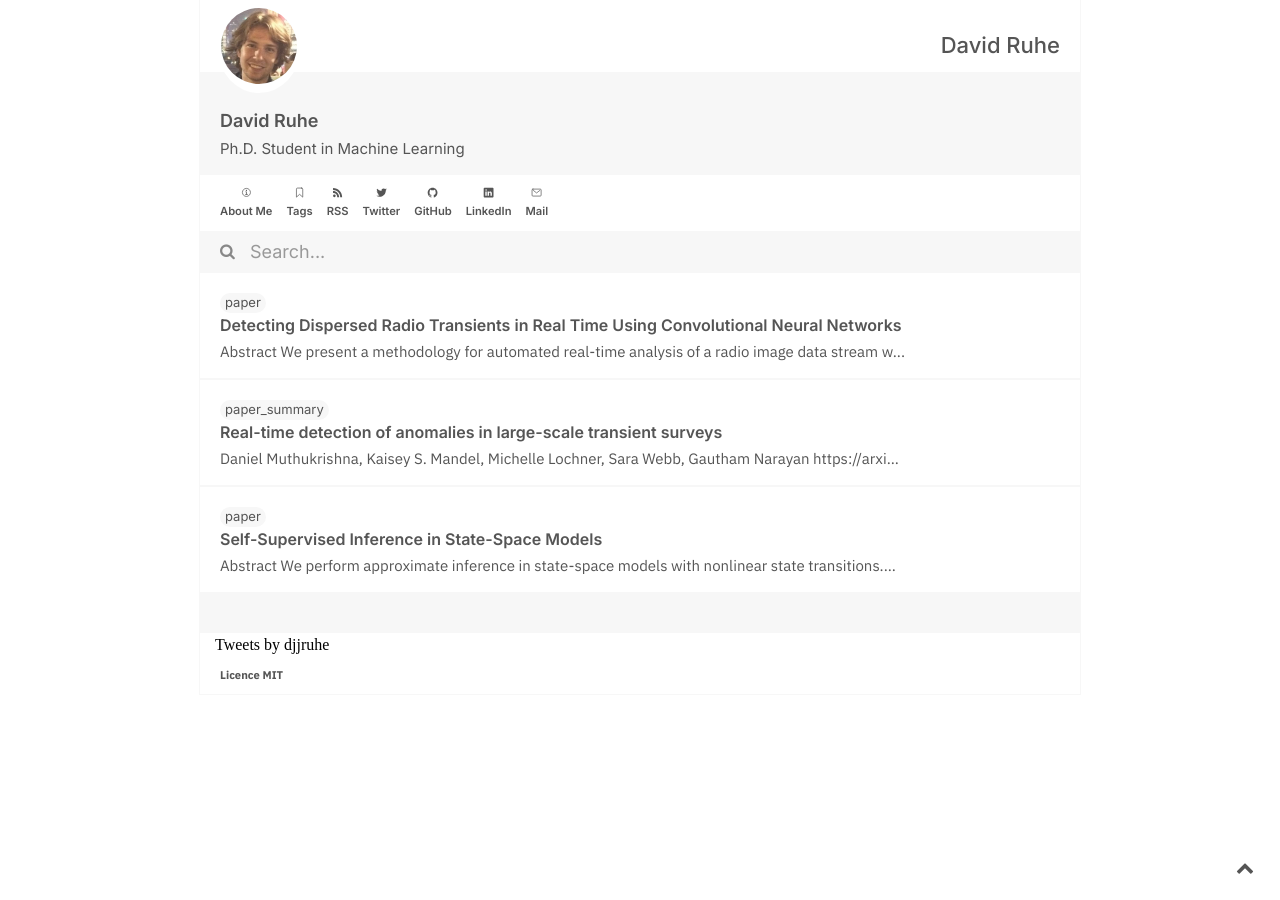
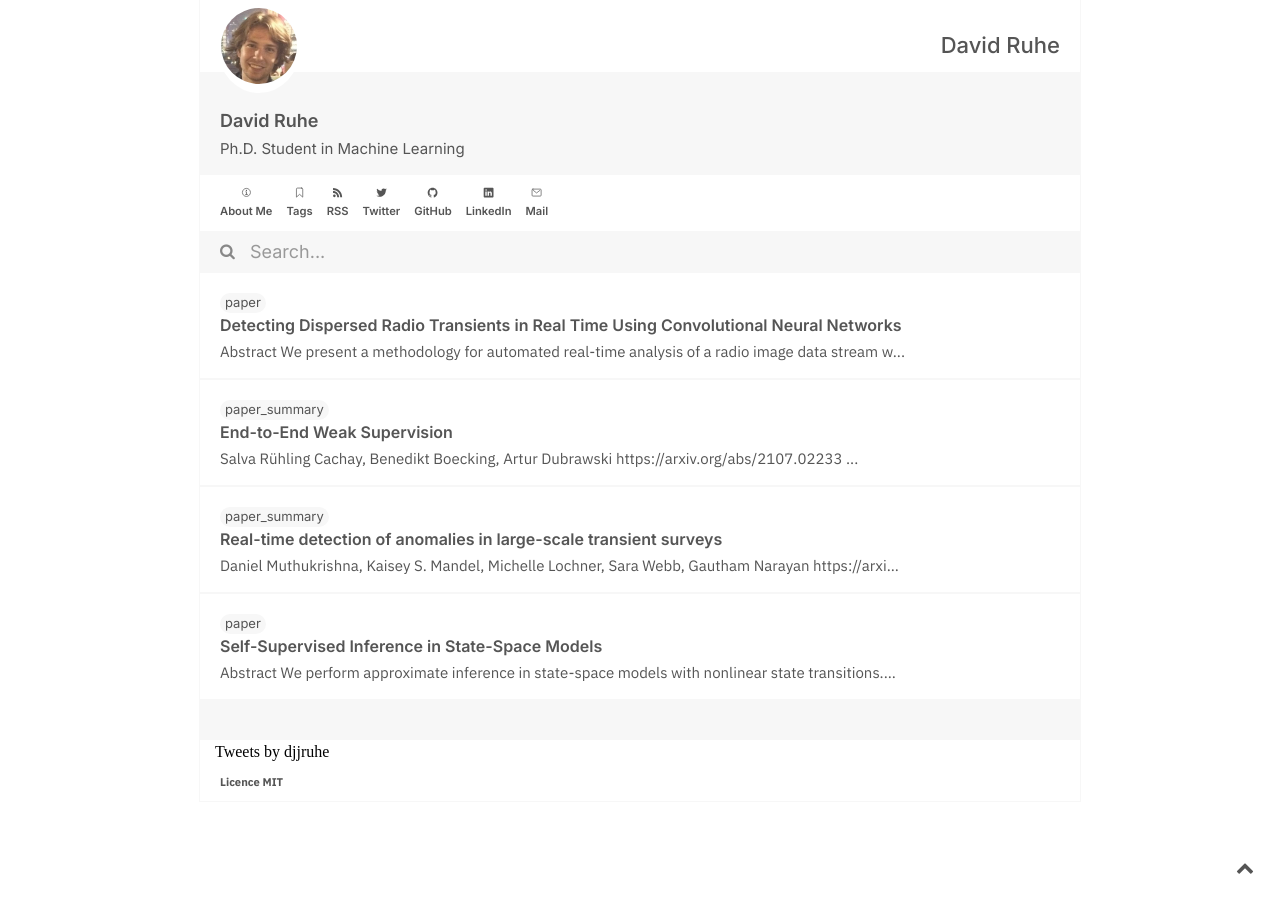
Before and after one commit to DavidRuhe/DavidRuhe.github.io, a Jekyll site: the page built from index.md, in a window 1280 px wide. Built offline with Jekyll 4.4.1, drawn with Linux system fonts in a browser that asks for light colours; comment, search, counter and statistics services are not loaded; some of the changed lines change nothing that is shown.

Commit message:
cachay2021end summary

```diff
--- a/_notes/End-to-End Weak Supervision.md
+++ b/_notes/End-to-End Weak Supervision.md
@@ -1,4 +1,3 @@
-#  End-to-End Weak Supervision
 ---
 title: End-to-End Weak Supervision
 season: summer
```
Also changed, not shown: 1 other file.
